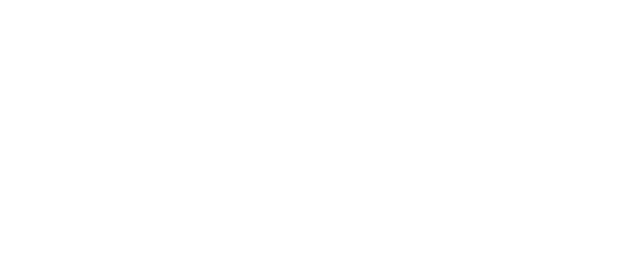
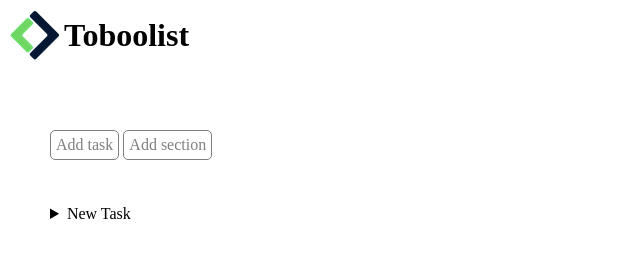
Before and after one commit to SabirHamza/html-css-toboolist, a plain HTML site: page index.html in a window 1280 px wide. Shown: the whole page, without its empty margins (0-640 px from the left). Drawn offline with Linux system fonts and the light colour scheme.

Commit message:
work in progress

```diff
--- a/css/style.css
+++ b/css/style.css
@@ -0,0 +1,40 @@
+*{
+    margin: 0;
+    padding: 0;
+    box-sizing: border-box;
+}
+
+.title{
+    display: inline-block;
+    vertical-align: middle;
+}
+
+.logo{
+    vertical-align: middle;
+}
+
+.head{
+    padding: 10px;
+}
+
+.container{
+    width: 1200px;
+    margin: 50px auto;
+}
+
+.sectionadd{
+    padding: 10px;
+    margin-bottom: 5px;
+}
+
+.button{
+    color: gray;
+    display: inline-block;
+    border: 1px solid gray;
+    border-radius: 5px;
+    padding: 5px;
+}
+
+.checklist{
+    padding: 30px 10px;
+}
--- a/index.html
+++ b/index.html
@@ -10,5 +10,34 @@
 </head>
 <body>
 
+    <header class="head">
+        <img class="logo" src="./img/Logo.png" alt="">
+        <h1 class="title">Toboolist</h1>
+    </header>
+
+    <main>
+        <div class="container">
+
+           <nav class="sectionadd">
+            <div class="button 1">
+                Add task
+            </div>
+            <div class="button 2">
+                Add section
+            </div>
+           </nav>
+
+           <div class="checklist">
+            <details>
+                <summary>New Task</summary>
+            </details>
+           </div>
+
+        </div>
+
+    </main>
+
+
+
 </body>
 </html>
```
